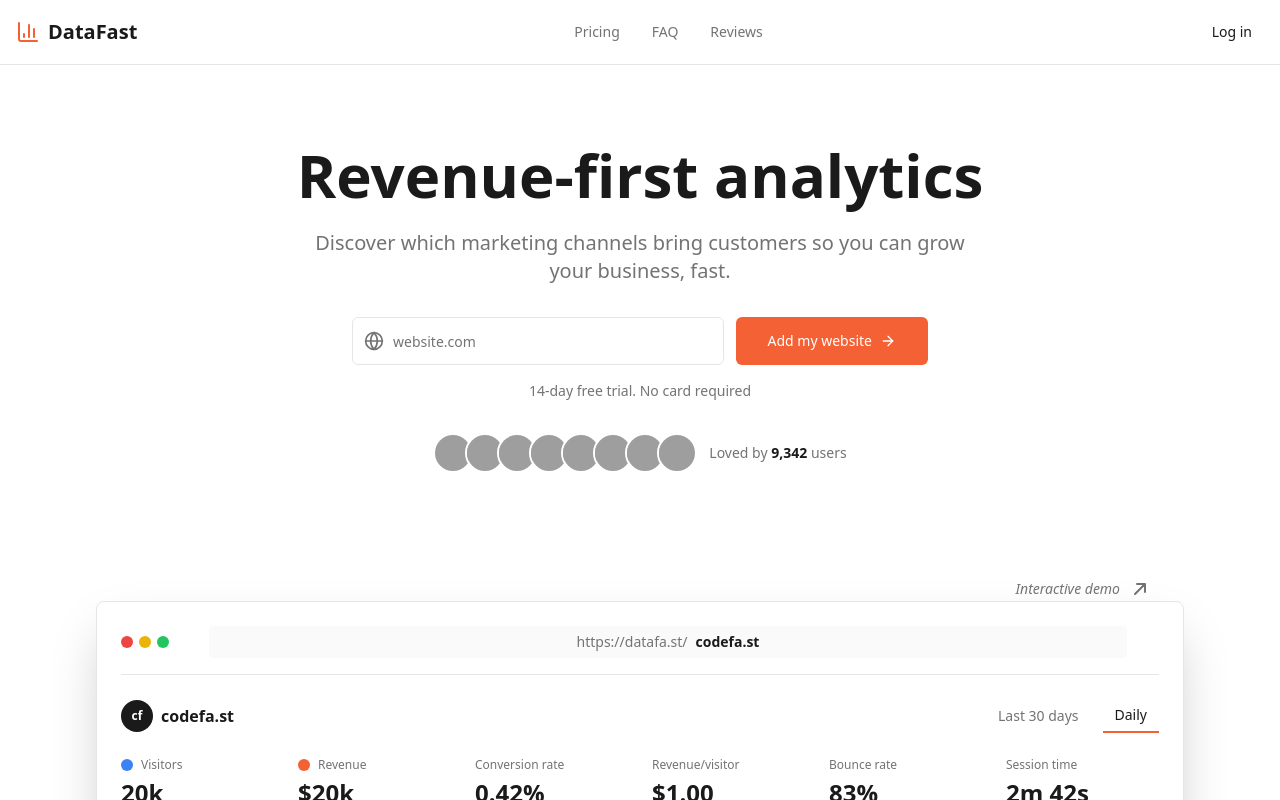
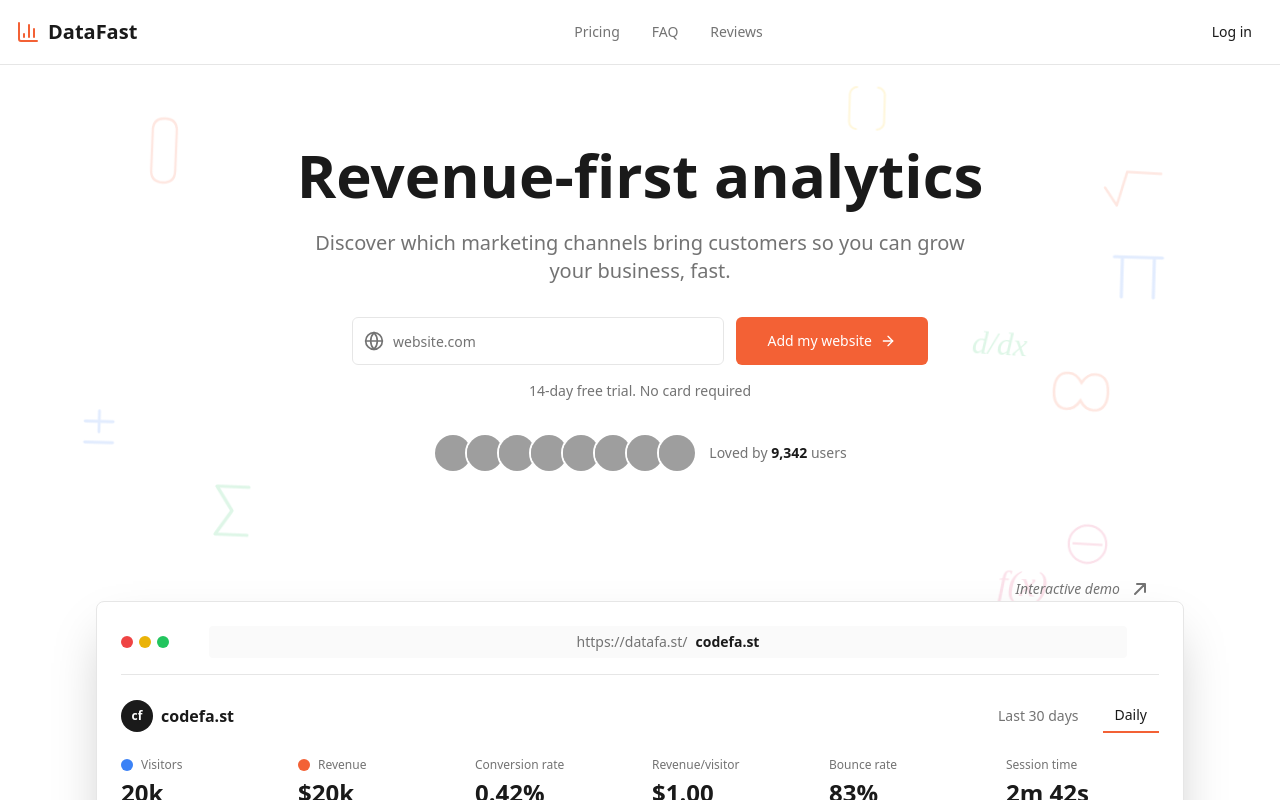
Before and after one commit to manikandareas/datafast-clone-maker, a React (Vite) app: page / in a window 1280 px wide. Shown: the top 800 px of the page. Built offline with nearby package versions, Linux system fonts and the light colour scheme; grey boxes are pictures that could not be loaded; the HTML template or start-up script is replaced by a standard one.

Commit message:
Add Floating Math Decorations
Integrate a new FloatingMathDecorations component that renders multiple 80px SVG math symbols scattered in the background with parallax scrolling. Wire it into the Index page to enhance visual décor.

```diff
--- /dev/null
+++ b/src/components/FloatingMathDecorations.tsx
@@ -0,0 +1,123 @@
+import { useEffect, useRef } from "react";
+
+const MathSVGs = () => (
+  <>
+    {/* Integral Symbol */}
+    <svg className="math-decoration absolute" style={{ top: "15%", left: "10%", width: "80px", height: "80px" }} viewBox="0 0 100 100" fill="none" xmlns="http://www.w3.org/2000/svg">
+      <path d="M45 10C35 10 30 15 30 25V75C30 85 35 90 45 90M45 10C55 10 60 15 60 25V75C60 85 55 90 45 90" stroke="hsl(var(--primary))" strokeWidth="3" opacity="0.15" strokeLinecap="round"/>
+    </svg>
+
+    {/* Pi Symbol */}
+    <svg className="math-decoration absolute" style={{ top: "30%", right: "8%", width: "80px", height: "80px" }} viewBox="0 0 100 100" fill="none" xmlns="http://www.w3.org/2000/svg">
+      <path d="M20 30H80M30 30V80M70 30V80" stroke="hsl(var(--chart-1))" strokeWidth="4" opacity="0.15" strokeLinecap="round" strokeLinejoin="round"/>
+    </svg>
+
+    {/* Sigma Symbol */}
+    <svg className="math-decoration absolute" style={{ top: "60%", left: "15%", width: "80px", height: "80px" }} viewBox="0 0 100 100" fill="none" xmlns="http://www.w3.org/2000/svg">
+      <path d="M70 20H30L50 50L30 80H70" stroke="hsl(var(--chart-3))" strokeWidth="4" opacity="0.15" strokeLinecap="round" strokeLinejoin="round"/>
+    </svg>
+
+    {/* Infinity Symbol */}
+    <svg className="math-decoration absolute" style={{ top: "45%", right: "12%", width: "90px", height: "90px" }} viewBox="0 0 100 100" fill="none" xmlns="http://www.w3.org/2000/svg">
+      <path d="M20 50C20 35 27 30 35 30C43 30 47 35 50 40C53 35 57 30 65 30C73 30 80 35 80 50C80 65 73 70 65 70C57 70 53 65 50 60C47 65 43 70 35 70C27 70 20 65 20 50Z" stroke="hsl(var(--primary))" strokeWidth="3" opacity="0.15" strokeLinecap="round"/>
+    </svg>
+
+    {/* Delta Symbol */}
+    <svg className="math-decoration absolute" style={{ top: "75%", left: "8%", width: "80px", height: "80px" }} viewBox="0 0 100 100" fill="none" xmlns="http://www.w3.org/2000/svg">
+      <path d="M50 20L20 80H80L50 20Z" stroke="hsl(var(--chart-4))" strokeWidth="3" opacity="0.15" strokeLinejoin="round"/>
+    </svg>
+
+    {/* Square Root Symbol */}
+    <svg className="math-decoration absolute" style={{ top: "20%", left: "85%", width: "85px", height: "85px" }} viewBox="0 0 100 100" fill="none" xmlns="http://www.w3.org/2000/svg">
+      <path d="M20 50L35 70L45 30H85" stroke="hsl(var(--chart-2))" strokeWidth="3" opacity="0.15" strokeLinecap="round" strokeLinejoin="round"/>
+    </svg>
+
+    {/* Function f(x) */}
+    <svg className="math-decoration absolute" style={{ top: "70%", right: "18%", width: "75px", height: "75px" }} viewBox="0 0 100 100" fill="none" xmlns="http://www.w3.org/2000/svg">
+      <text x="30" y="60" fontFamily="serif" fontSize="48" fill="hsl(var(--chart-5))" opacity="0.15" fontStyle="italic">f(x)</text>
+    </svg>
+
+    {/* Plus Minus */}
+    <svg className="math-decoration absolute" style={{ top: "50%", left: "5%", width: "70px", height: "70px" }} viewBox="0 0 100 100" fill="none" xmlns="http://www.w3.org/2000/svg">
+      <path d="M50 25V55M30 40H70M30 70H70" stroke="hsl(var(--chart-1))" strokeWidth="4" opacity="0.15" strokeLinecap="round"/>
+    </svg>
+
+    {/* Angle Symbol */}
+    <svg className="math-decoration absolute" style={{ top: "85%", right: "25%", width: "75px", height: "75px" }} viewBox="0 0 100 100" fill="none" xmlns="http://www.w3.org/2000/svg">
+      <path d="M30 70L30 30L70 70" stroke="hsl(var(--primary))" strokeWidth="3" opacity="0.15" strokeLinecap="round" strokeLinejoin="round"/>
+      <path d="M30 55C35 55 40 60 40 65" stroke="hsl(var(--primary))" strokeWidth="2" opacity="0.15" fill="none"/>
+    </svg>
+
+    {/* Derivative d/dx */}
+    <svg className="math-decoration absolute" style={{ top: "40%", left: "75%", width: "80px", height: "80px" }} viewBox="0 0 100 100" fill="none" xmlns="http://www.w3.org/2000/svg">
+      <text x="15" y="60" fontFamily="serif" fontSize="40" fill="hsl(var(--chart-3))" opacity="0.15" fontStyle="italic">d/dx</text>
+    </svg>
+
+    {/* Bracket Notation */}
+    <svg className="math-decoration absolute" style={{ top: "10%", left: "65%", width: "70px", height: "70px" }} viewBox="0 0 100 100" fill="none" xmlns="http://www.w3.org/2000/svg">
+      <path d="M35 20C30 20 25 25 25 30V70C25 75 30 80 35 80M65 20C70 20 75 25 75 30V70C75 75 70 80 65 80" stroke="hsl(var(--chart-4))" strokeWidth="3" opacity="0.15" strokeLinecap="round"/>
+    </svg>
+
+    {/* Theta Symbol */}
+    <svg className="math-decoration absolute" style={{ top: "65%", left: "82%", width: "75px", height: "75px" }} viewBox="0 0 100 100" fill="none" xmlns="http://www.w3.org/2000/svg">
+      <circle cx="50" cy="50" r="25" stroke="hsl(var(--chart-5))" strokeWidth="3" opacity="0.15" fill="none"/>
+      <path d="M30 50H70" stroke="hsl(var(--chart-5))" strokeWidth="3" opacity="0.15"/>
+    </svg>
+  </>
+);
+
+export const FloatingMathDecorations = () => {
+  const containerRef = useRef<HTMLDivElement>(null);
+
+  useEffect(() => {
+    const handleScroll = () => {
+      if (!containerRef.current) return;
+
+      const scrolled = window.scrollY;
+      const decorations = containerRef.current.querySelectorAll('.math-decoration');
+
+      decorations.forEach((decoration, index) => {
+        const speed = 0.1 + (index * 0.05);
+        const yPos = -(scrolled * speed);
+        const rotate = scrolled * (0.02 + index * 0.01);
+
+        (decoration as HTMLElement).style.transform = `translateY(${yPos}px) rotate(${rotate}deg)`;
+      });
+    };
+
+    window.addEventListener('scroll', handleScroll);
+    return () => window.removeEventListener('scroll', handleScroll);
+  }, []);
+
+  return (
+    <div ref={containerRef} className="fixed inset-0 pointer-events-none overflow-hidden z-0">
+      <style>{`
+        @keyframes float {
+          0%, 100% {
+            transform: translateY(0px) rotate(0deg);
+          }
+          50% {
+            transform: translateY(-20px) rotate(5deg);
+          }
+        }
+
+        .math-decoration {
+          animation: float 8s ease-in-out infinite;
+          transition: transform 0.1s ease-out;
+          will-change: transform;
+        }
+
+        .math-decoration:nth-child(even) {
+          animation-delay: -2s;
+          animation-duration: 10s;
+        }
+
+        .math-decoration:nth-child(3n) {
+          animation-delay: -4s;
+          animation-duration: 12s;
+        }
+      `}</style>
+      <MathSVGs />
+    </div>
+  );
+};
--- a/src/pages/Index.tsx
+++ b/src/pages/Index.tsx
@@ -1,13 +1,17 @@
 import { Header } from "@/components/Header";
 import { Hero } from "@/components/Hero";
 import { DashboardPreview } from "@/components/DashboardPreview";
+import { FloatingMathDecorations } from "@/components/FloatingMathDecorations";
 
 const Index = () => {
   return (
-    <div className="min-h-screen bg-background">
-      <Header />
-      <Hero />
-      <DashboardPreview />
+    <div className="min-h-screen bg-background relative">
+      <FloatingMathDecorations />
+      <div className="relative z-10">
+        <Header />
+        <Hero />
+        <DashboardPreview />
+      </div>
     </div>
   );
 };
```
